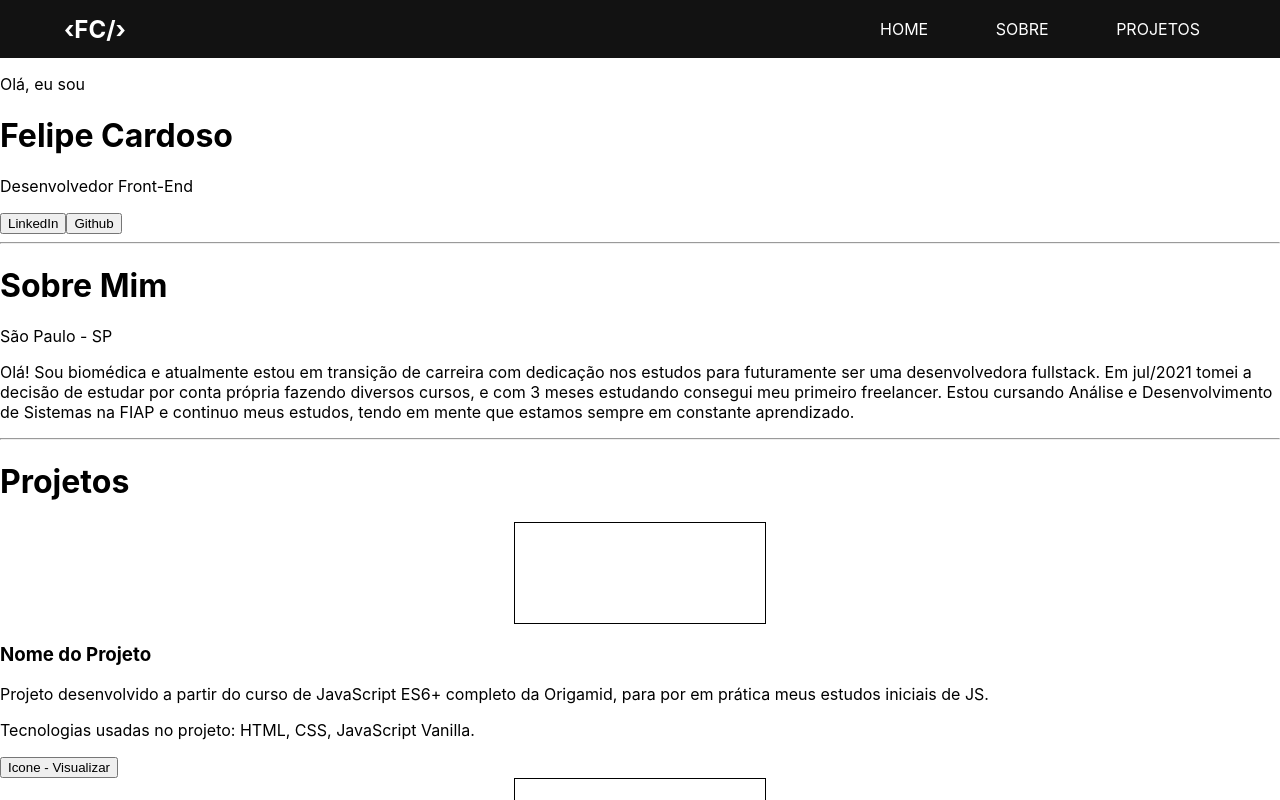
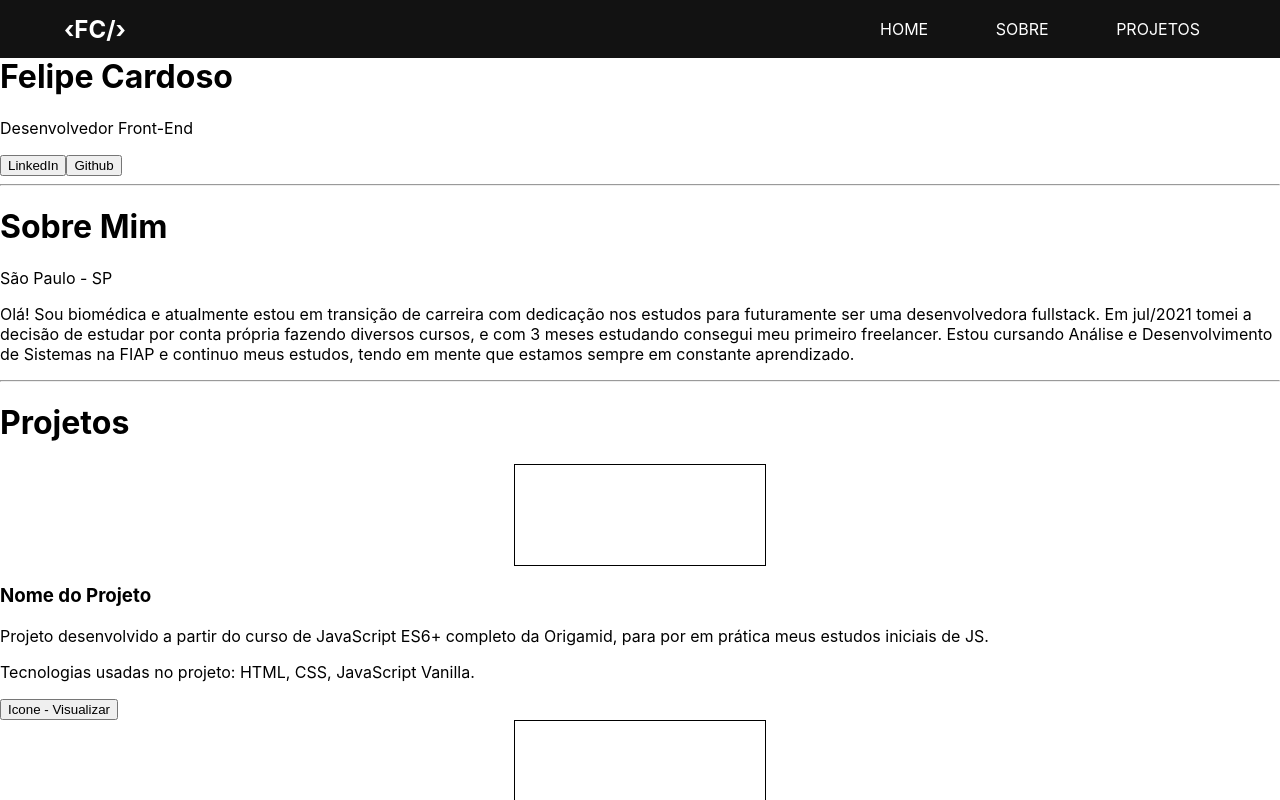
Before and after one commit to cardoso0/portfolio, a React (Vite) app: page / in a window 1280 px wide. Shown: the top 800 px of the page. Built offline with nearby package versions, Linux system fonts and the light colour scheme.

Commit message:
[style] fixed menu in top

```diff
--- a/src/components/Menu/style.js
+++ b/src/components/Menu/style.js
@@ -3,6 +3,10 @@
 export const Container = styled.div`
   background-color: #121212;
   color: white;
+  position: fixed;
+  right: 0;
+  left: 0;
+  top: 0;
 `
 
 export const Nav = styled.nav`
```
